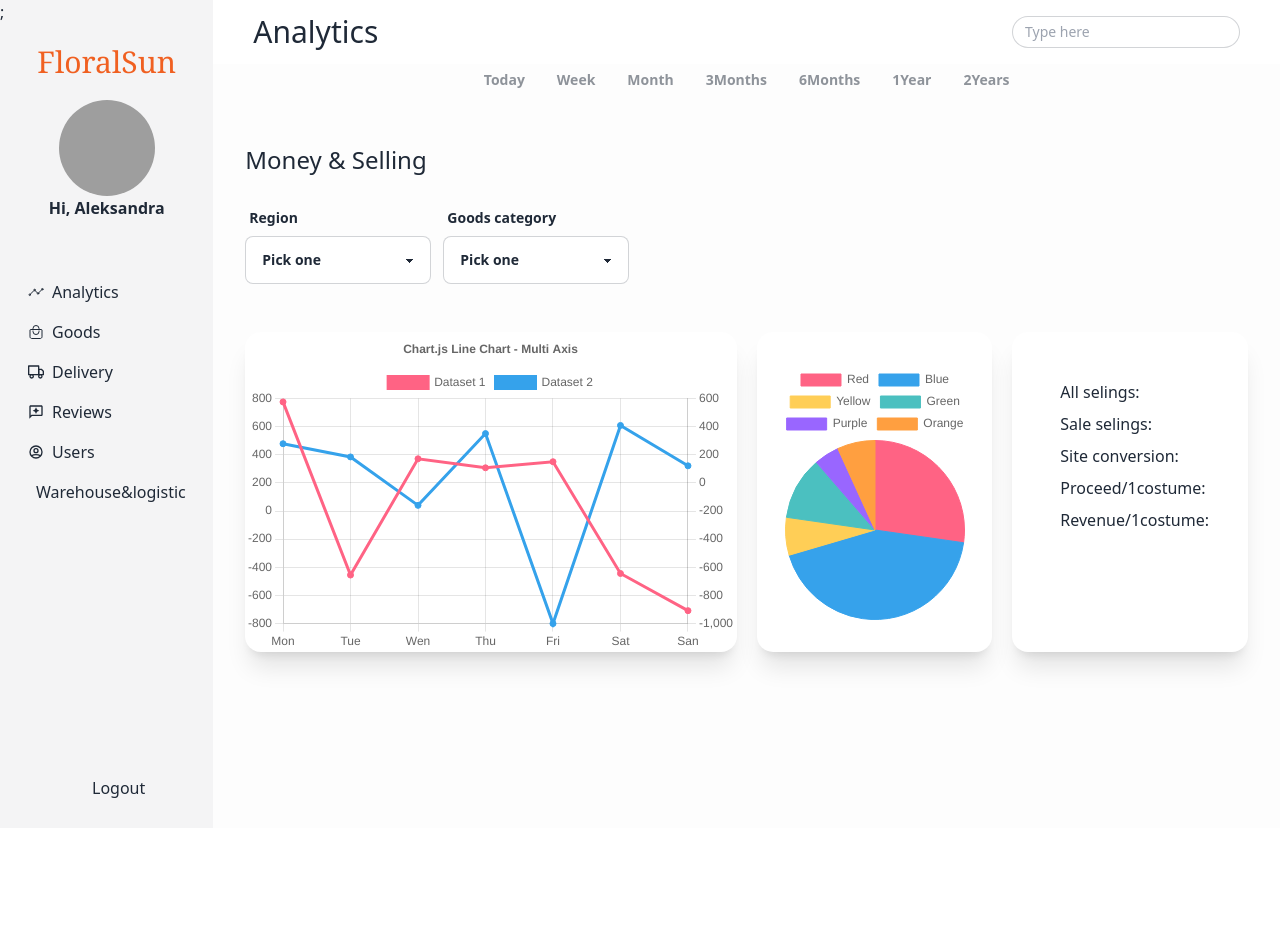
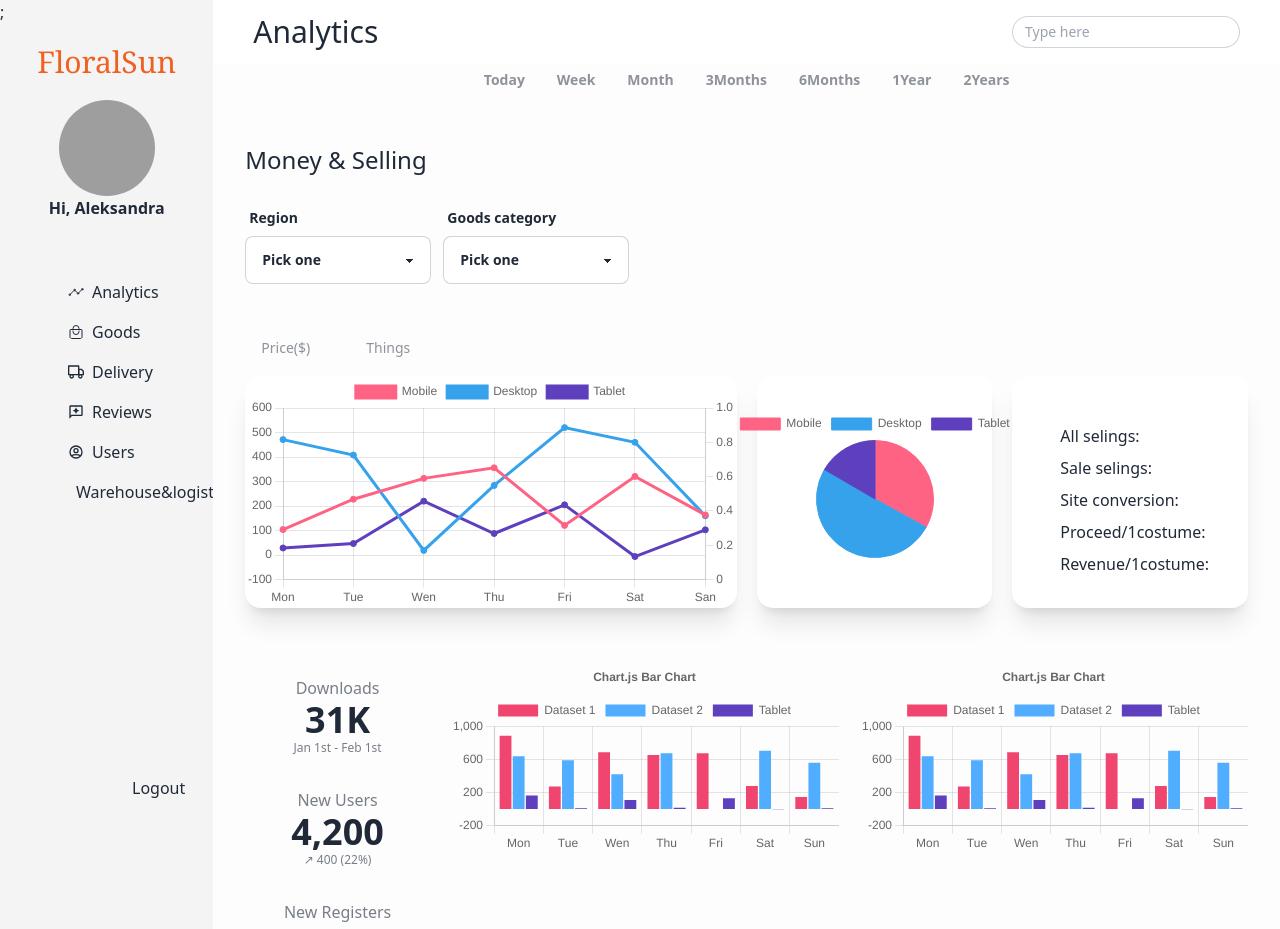
Before and after one commit to stefanAntonic/dashboard-app, a React (Create React App) app: page / in a window 1280 px wide. Shown: the top 929 px of the page. Before the commit the page ends 828 px from the top, so only its background shows below. Built offline with nearby package versions, Linux system fonts and the light colour scheme; grey boxes are pictures that could not be loaded.

Commit message:
adding second line charts

```diff
--- a/src/components/charts/Barchart.jsx
+++ b/src/components/charts/Barchart.jsx
@@ -1,9 +1,66 @@
-import { Bar } from "react-chartjs-2";
-import { Chart as ChartJS } from "chart.js/auto";
+import {
+  Chart as ChartJS,
+  CategoryScale,
+  LinearScale,
+  BarElement,
+  Title,
+  Tooltip,
+  Legend,
+} from 'chart.js';
+import { Bar } from 'react-chartjs-2';
+import { faker } from '@faker-js/faker'
 
-function Barchart({charData}) {
+ChartJS.register(
+  CategoryScale,
+  LinearScale,
+  BarElement,
+  Title,
+  Tooltip,
+  Legend
+);
+
+export const options = {
+  responsive: true,
+  plugins: {
+    legend: {
+      position: 'top',
+    },
+    title: {
+      display: true,
+      text: 'Chart.js Bar Chart',
+    },
+  },
+};
+
+const labels = ['Mon', 'Tue', 'Wen', 'Thu', 'Fri', 'Sat', 'Sun'];
+
+export const data = {
+  labels,
+  datasets: [
+    {
+      label: 'Dataset 1',
+      data: labels.map(() => faker.datatype.number({ min: 0, max: 1000 })),
+      backgroundColor: 'rgb(239,69,110)',
+    },
+    {
+      label: 'Dataset 2',
+      data: labels.map(() => faker.datatype.number({ min: 0, max: 1000 })),
+      backgroundColor: 'rgb(80,173,255)',
+    },
+    {
+      label: "Tablet",
+      data: labels.map(() => faker.datatype.number({ min: -10, max: 220 })),
+      backgroundColor: "rgb(94, 63, 190)",
+    },
+  ],
+};
+
+
+
+
+function Barchart() {
   return (
-    <Bar data={charData} />
+    <Bar options={options} data={data} />
   )
 }
 export default Barchart
--- a/src/components/charts/Linechart.jsx
+++ b/src/components/charts/Linechart.jsx
@@ -29,10 +29,7 @@ const options = {
   maintainAspectRatio: false ,
   stacked: false,
   plugins: {
-    title: {
-      display: true,
-      text: "Chart.js Line Chart - Multi Axis",
-    },
+
   },
   scales: {
     y: {
@@ -55,18 +52,25 @@ const data = {
   labels,
   datasets: [
     {
-      label: "Dataset 1",
-      data: labels.map(() => faker.datatype.number({ min: -1000, max: 1000 })),
+      label: "Mobile",
+      data: labels.map(() => faker.datatype.number({ min: -10, max: 401 })),
       borderColor: "rgb(255, 99, 132)",
       backgroundColor: "rgb(255, 99, 132)",
       yAxisID: "y",
     },
     {
-      label: "Dataset 2",
-      data: labels.map(() => faker.datatype.number({ min: -1000, max: 1000 })),
+      label: "Desktop",
+      data: labels.map(() => faker.datatype.number({ min: -10, max: 610 })),
       borderColor: "rgb(53, 162, 235)",
       backgroundColor: "rgb(53, 162, 235)",
-      yAxisID: "y1",
+      yAxisID: "y",
+    },
+    {
+      label: "Tablet",
+      data: labels.map(() => faker.datatype.number({ min: -10, max: 220 })),
+      borderColor: "rgb(94, 63, 190)",
+      backgroundColor: "rgb(94, 63, 190)",
+      yAxisID: "y",
     },
   ],
 };
--- a/src/components/charts/Piechart.jsx
+++ b/src/components/charts/Piechart.jsx
@@ -5,33 +5,23 @@ import { Pie } from "react-chartjs-2";
 ChartJS.register(ArcElement, Tooltip, Legend);
 
 const data = {
-  labels: ["Red", "Blue", "Yellow", "Green", "Purple", "Orange"],
+  labels: ["Mobile", "Desktop", "Tablet"],
   datasets: [
     {
       label: "# of Votes",
-      data: [12, 19, 3, 5, 2, 3],
+      data: [400, 610, 201],
       backgroundColor: [
         "rgb(255, 99, 132)",
         "rgb(54, 162, 235)",
-        "rgb(255, 206, 86)",
-        "rgb(75, 192, 192)",
-        "rgb(153, 102, 255)",
-        "rgb(255, 159, 64)",
+        "rgb(94, 63, 190)",
       ],
-      borderColor: [
-        "rgb(255, 99, 132)",
-        "rgb(54, 162, 235)",
-        "rgb(255, 206, 86)",
-        "rgb(75, 192, 192)",
-        "rgb(153, 102, 255)",
-        "rgb(255, 159, 64)",
-      ],
+      borderColor: ["rgb(255, 99, 132)", "rgb(54, 162, 235)", "rgb(94, 63, 190)"],
       borderWidth: 1,
     },
   ],
 };
 
 function Piechart() {
-  return <Pie data={data} />;
+  return <Pie data={data} options={{responsive: false}} />;
 }
 export default Piechart;
--- a/src/components/content/Content.jsx
+++ b/src/components/content/Content.jsx
@@ -30,6 +30,7 @@ function Content() {
 
     el.classList.add("text-[#F06021]", "border-[#F06021]", "tab-bordered");
   };
+
   return (
     <div className="bg-[#FDFDFD] col-span-10 ">
       {/* heading */}
@@ -106,12 +107,20 @@ function Content() {
       </div>
       {/* Dropdown ends here */}
       {/* Charts first line starts here */}
-      <div className=" grid grid-cols-4 gap-5 mt-12 place-content-evenly  pl-8 pr-8 h-80 box-border">
+      <div className=" ml-8 mt-12  flex justify-start w-64 ">
+        <a className="tab mr-6" id="subtitle1-price" onClick={handleClick}>
+          Price($)
+        </a>
+        <a className="tab" onClick={handleClick} id="subtitle1-things">
+          Things
+        </a>
+      </div>
+      <div className=" grid grid-cols-4 gap-5 mt-2 place-content-evenly  pl-8 pr-8 h-60 box-border">
         <div className=" card bg-base-100  shadow-xl col-start-1 col-end-3 ">
           <Linechart />
         </div>
         <div className="card bg-base-100  shadow-xl ">
-          <div className="card-body w-80 place-self-center">
+          <div className="card-body  place-self-center">
             <Piechart />
           </div>
         </div>
@@ -126,6 +135,34 @@ function Content() {
         </div>
       </div>
       {/* Charts first line ends here */}
+      {/* Charts line two starts here */}
+      <div className=" grid grid-cols-5 gap-5 mt-12 place-content-evenly  pl-8 pr-8 h-80 box-border">
+        <div className="text-center card">
+          <div className="stat">
+            <div className="stat-title">Downloads</div>
+            <div className="stat-value">31K</div>
+            <div className="stat-desc">Jan 1st - Feb 1st</div>
+          </div>
+
+          <div className="stat">
+            <div className="stat-title">New Users</div>
+            <div className="stat-value">4,200</div>
+            <div className="stat-desc">↗︎ 400 (22%)</div>
+          </div>
+
+          <div className="stat">
+            <div className="stat-title">New Registers</div>
+            <div className="stat-value">1,200</div>
+            <div className="stat-desc">↘︎ 90 (14%)</div>
+          </div>
+        </div>
+        <div className="card col-span-2 ">
+          <Barchart />
+        </div>
+        <div className="card col-span-2">
+          <Barchart />
+        </div>
+      </div>
     </div>
   );
 }
--- a/src/components/sidebar/Sidebar.jsx
+++ b/src/components/sidebar/Sidebar.jsx
@@ -19,7 +19,7 @@ function Sidebar() {
         </div>
         <strong> Hi, Aleksandra</strong>
       </div>
-      <ul className="flex flex-col justify-start m-7 space-y-4 pt-8">
+      <ul className="flex flex-col justify-start m-7 pl-10 space-y-4 pt-8">
         <li>
           <a className="flex flex-row gap-2 active:text-[#F06021]" href="/">
             <IoAnalyticsOutline className="place-self-center" />
```
